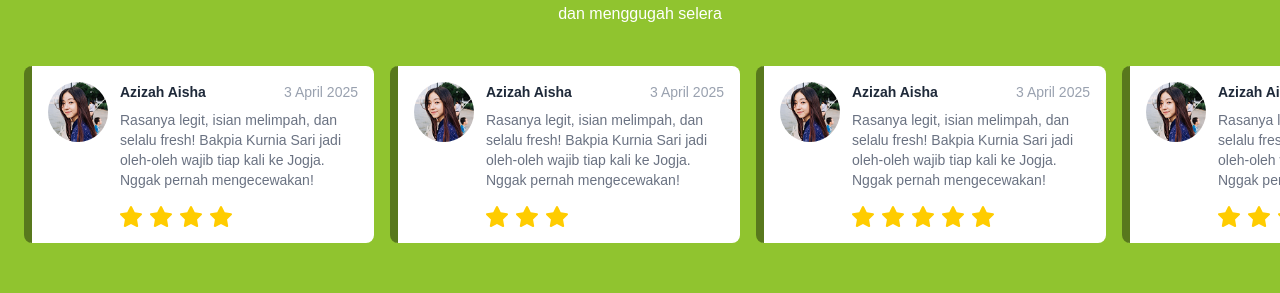
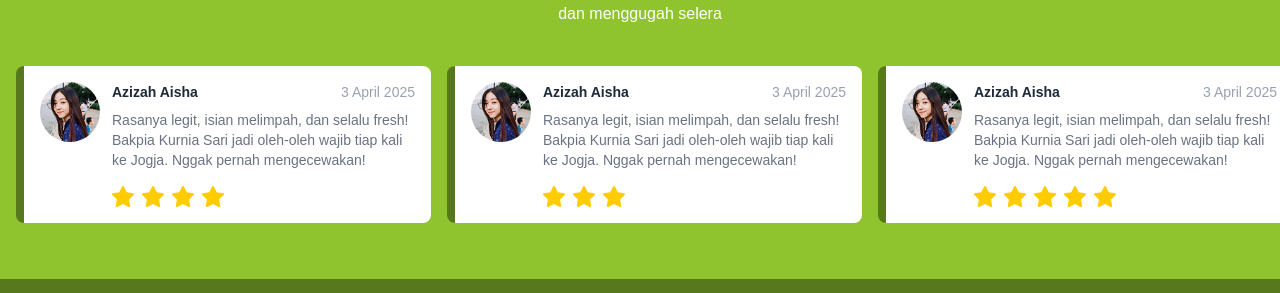
Before and after one commit to aripoya/web-kurniasari, a React (Vite) app: page / in a window 1280 px wide. Shown: the part 4479-4772 px from the top of the page. Built offline with nearby package versions, Linux system fonts and the light colour scheme.

Commit message:
fix : testimonial

```diff
--- a/src/components/Testimonial.jsx
+++ b/src/components/Testimonial.jsx
@@ -23,13 +23,13 @@
         created_at: "3 April 2025",
         rating: 5
     },
-    {
-        name: "Azizah Aisha",
-        image_profile: "images/testimonial-1.png",
-        content: "Rasanya legit, isian melimpah, dan selalu fresh! Bakpia Kurnia Sari jadi oleh-oleh wajib tiap kali ke Jogja. Nggak pernah mengecewakan!",
-        created_at: "3 April 2025",
-        rating: 3
-    },
+    // {
+    //     name: "Azizah Aisha",
+    //     image_profile: "images/testimonial-1.png",
+    //     content: "Rasanya legit, isian melimpah, dan selalu fresh! Bakpia Kurnia Sari jadi oleh-oleh wajib tiap kali ke Jogja. Nggak pernah mengecewakan!",
+    //     created_at: "3 April 2025",
+    //     rating: 3
+    // },
 ]
 
 const Testimonial = () => {
@@ -41,11 +41,11 @@
             <p className="text-center px-6 max-w-xl mx-auto">Nikmati kelezatan bakpia premium dengan berbagai varian rasa yang unik dan menggugah selera</p>
 
             <div className="flex justify-center">
-                <div className="mt-10 flex gap-4 mx-auto px-6 overflow-x-auto no-scrollbar">
+                <div className="mt-10 flex gap-4 px-4 mx-auto overflow-x-auto no-scrollbar">
                     <Each
                         data={TESTIMONIALS}
                         render={testimoni => (
-                            <div className="bg-white text-gray-800 p-4 rounded-lg flex-shrink-0 w-2/2 md:w-[350px] border-l-8 border-green-100">
+                            <div className="bg-white text-gray-800 p-4 rounded-lg flex-shrink-0 w-2/2 md:w-[415px] border-l-8 border-green-100">
                                 <div className="flex justify-start gap-1">
                                     <img src={testimoni.image_profile} alt={testimoni.name} className="w-15 h-15 rounded-full mr-2" />
                                     <div className="text-sm">
```
